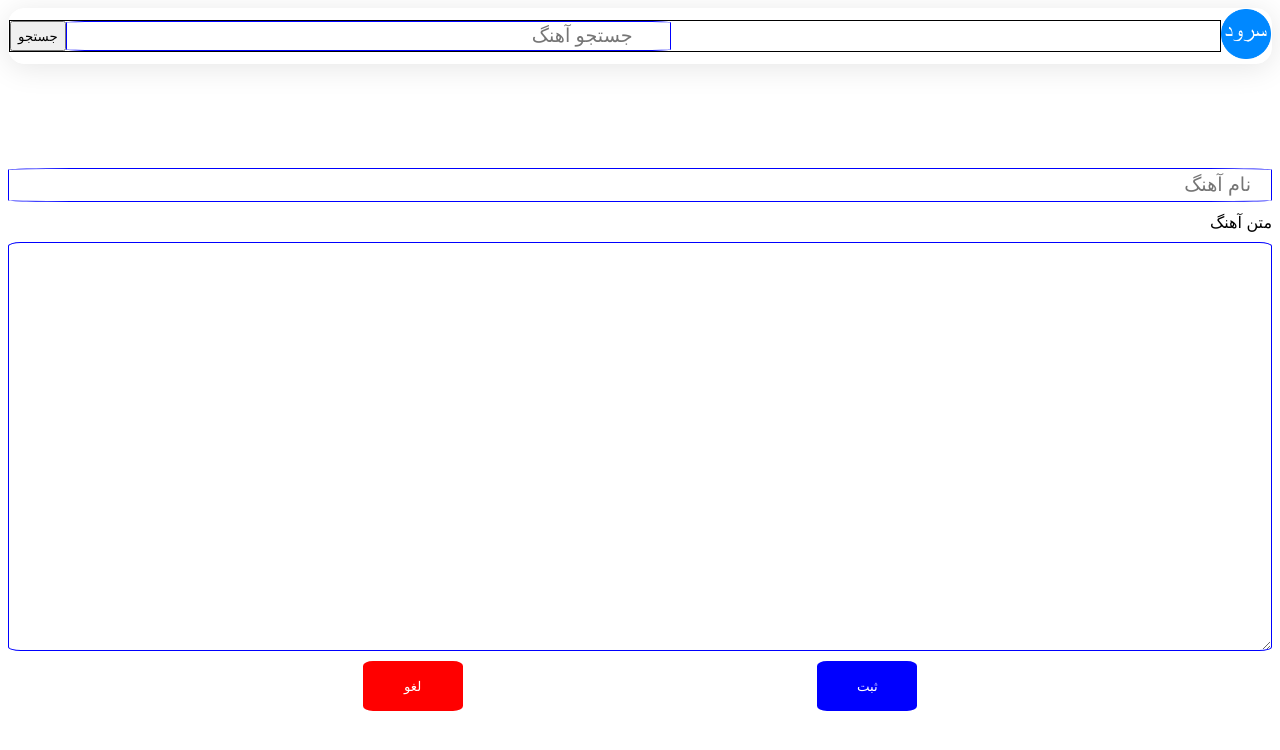
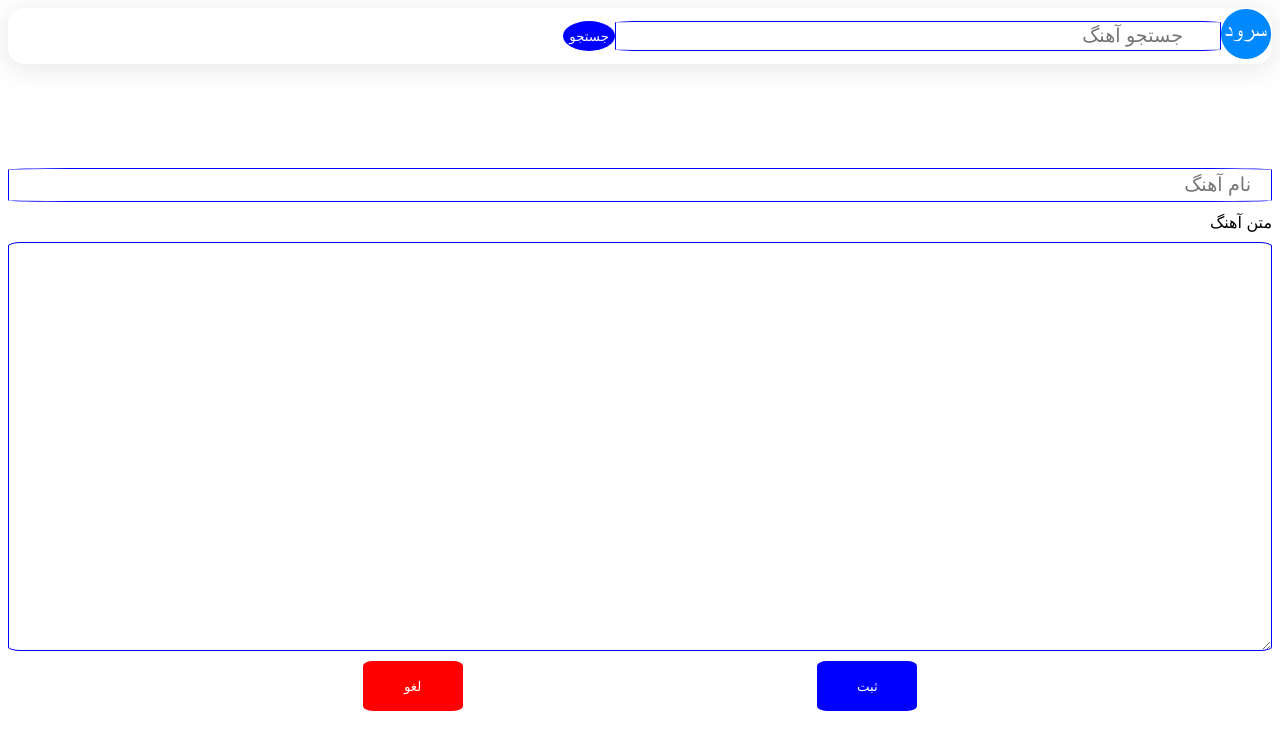
Before and after one commit to SamimAzimi/Surod, a Next.js app: page / in a window 1280 px wide. Shown: the top 750 px of the page. Built offline with nearby package versions, Linux system fonts and the light colour scheme.

Commit message:
Sat, Feb 24, 2024, 3:57 AM +02:00

```diff
--- a/src/app/components/Header.js
+++ b/src/app/components/Header.js
@@ -28,7 +28,7 @@ function Header({setUpdateSong}) {
   return (
     <div class='header'>
       <div class="searchGrp">
-      <button type="submit" class="searchBtn" onClick={getDoc}>جستجو</button>
+      <button type="submit" class="actionBtn searchbtn" onClick={getDoc}>جستجو</button>
       <input type="search" name="search" value={search} onChange={(e)=>setSearch(e.target.value)} class='searchbar' placeholder="جستجو آهنگ"/>
       </div>
       <div class='logoContainer'>
--- a/src/app/globals.css
+++ b/src/app/globals.css
@@ -136,6 +136,11 @@ form {
     background-color: black;
     color:white;
 }
+.searchbtn {
+    outline:none;
+    border:none;
+    border-radius:50%;
+}
 .cancelBtn {
     background-color: red;
     color:white;
@@ -148,7 +153,7 @@ form {
 }
 .searchGrp {
     display:flex;
-    align-items:right;
+    justify-content: flex-end;
     flex-grow:3;
-    border:1px solid black;
+
 }
```
